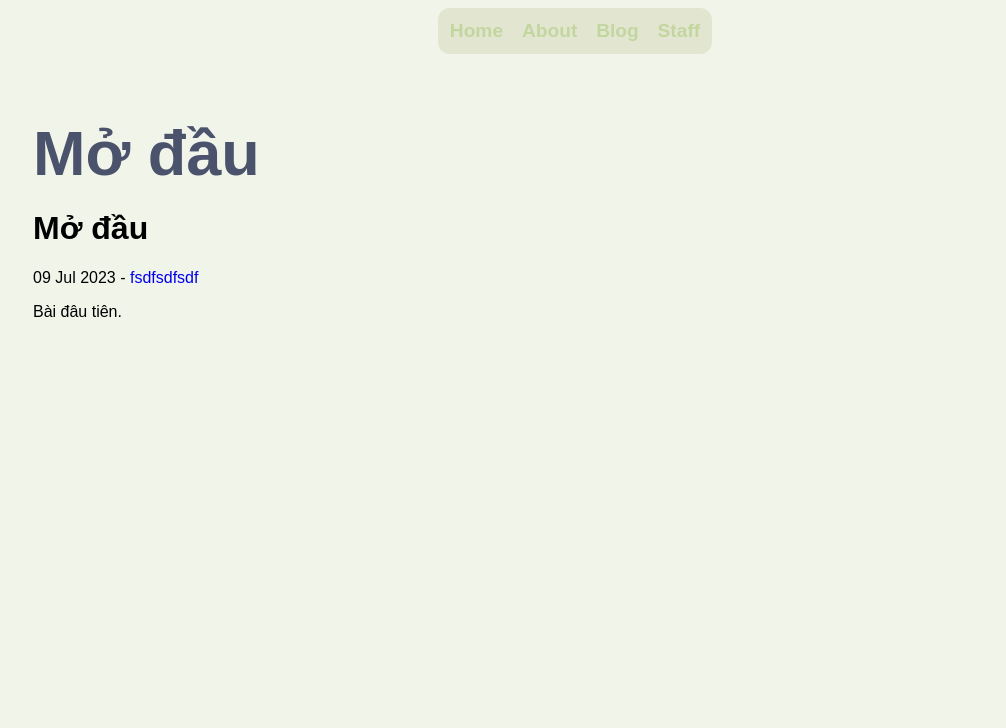
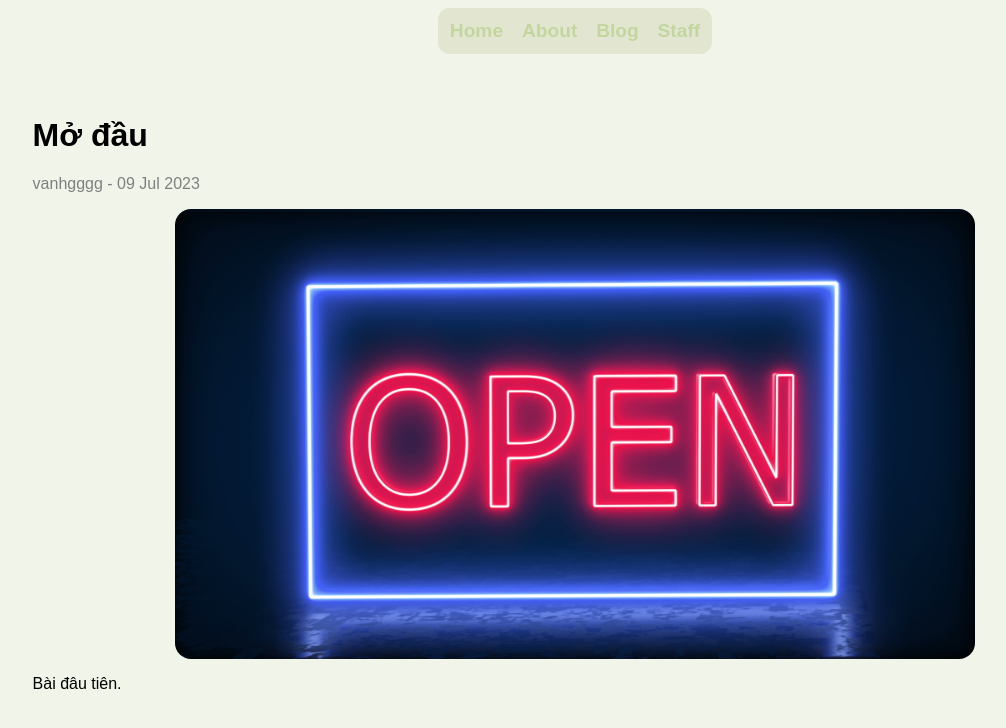
Before and after one commit to VanhGer/vanhger.github.io, a Jekyll site: the page built from _posts/2023-07-09-modau.md, in a window 1280 px wide. Shown: the top 728 px of the page, without its empty margins (65-1071 px from the left). Built offline with Jekyll 4.4.1, drawn with Linux system fonts in a browser that asks for light colours.

Commit message:
"post UI"

```diff
--- a/_layouts/post.html
+++ b/_layouts/post.html
@@ -1,15 +1,28 @@
----
-layout: default
----
-<h1>{{ page.title }}</h1>
-<p>
-    {{ page.date | date_to_string }}
-
-    {% assign author = site.authors | where: 'short_name', page.author | first %}
-    {% if author %}
-        - <a href="{{ author.url }}">{{ author.name }}</a>
-    {% endif %}
-
-</p>
-
-{{ content }}
+<!doctype html>
+<html>
+  <head>
+    <meta charset="utf-8">
+    <title>Hiimvanhg</title>
+    <link rel="icon" type="image/x-icon" href="/assets/images/favicon.ico">
+    <link rel="stylesheet" href="/assets/css/styles.css">
+    <link rel="stylesheet" href="/assets/css/post.css">
+    {% feed_meta %}
+    {% seo %}
+  </head>
+  <body>
+    {% include header.html %}
+    <div class = "default_content">
+        <h1 class = "post_title">{{ page.title }}</h1>
+        <p class = "post_detail">
+            {{ page.author}} - {{ page.date | date_to_string }}
+        </p>
+        <div class = "img_container">
+            <img src = {{page.img_title}} class = "post_img">
+        </div>
+        {{content}}
+    </div>
+  </body>
+  <footer>
+    {% include footer.html %}
+  </footer>
+</html>
--- a/_posts/2023-07-09-modau.md
+++ b/_posts/2023-07-09-modau.md
@@ -1,5 +1,5 @@
 ---
-author: vanhg
+author: vanhgggg
 title: Mở đầu
 img_title: /assets/images/post/post1.jpg
 permalink: /blog/2023/07/09/modau
--- a/assets/css/home.css
+++ b/assets/css/home.css
@@ -1,5 +1,6 @@
 .home_content {
     margin-left: var(--left-margin);
+    margin-right: var(--right-margin);
 }
 
 .home_img {
@@ -15,7 +16,7 @@
 .home_heading {
     font-family: 'Trebuchet MS', 'Lucida Sans Unicode', 'Lucida Grande', 'Lucida Sans', Arial, sans-serif;
     font-weight: bold;
-    color: rgb(240, 188, 119);
+    color: var(--home-header-color);
 }
 
 .home_description {
--- /dev/null
+++ b/assets/css/post.css
@@ -0,0 +1,20 @@
+.post_title {
+    margin-top: 7vh;
+}
+
+.post_detail {
+    color: var(--post-excerpt-color);
+}
+
+.post_img {
+    height: 50vh;
+    width: inherit;
+    border-radius: 1rem;
+    align-items: center;
+    justify-content: center;
+}
+
+.img_container {
+    display: flex;
+    justify-content: center;
+}
--- a/assets/css/styles.css
+++ b/assets/css/styles.css
@@ -4,8 +4,12 @@
     --current_tab_color: rgb(199, 156, 91);
     --header_color:rgb(226, 230, 208);
     --current_tab_bg: rgba(239, 243, 231, 0.911);
-    --left-margin: 10vh;
-    --right-margin: 10vh;
+    --left-margin: 7vw;
+    --right-margin: 7vw;
+    --page-title: rgb(126, 128, 128);
+    --post-item-color:rgb(228, 230, 221);
+    --home-header-color: rgb(240, 188, 119);
+    --post-excerpt-color: rgb(126, 128, 128);
 }
 
 body {
@@ -24,6 +28,10 @@ a {
     font-weight: bold;
     border-radius: 0.375rem;
     padding: 3px;
+}
+
+.tab_btn:hover {
+    filter: brightness(80%);
 }
 
 .current_tab {
@@ -52,7 +60,7 @@ a {
 }
 
 .page_title {
-    color: rgb(74, 83, 107);
+    color: var(--home-header-color);
     font-size: 7vh;
     font-weight: bold;
     margin-bottom: auto;
@@ -60,18 +68,19 @@ a {
 .all_post {
     display:flex;
     flex-direction: column;
-    gap: 2vh;
+    gap: 3vh;
 
 }
 .post_item {
     display: flex;
-    background-color: var(--header_color);
+    background-color: var(--post-item-color);
     width: 100%;
     border-radius: 1rem;
 }
 .img_title {
     width: 20vw;
     height: inherit;
+    border-radius: 1rem;
 }
 
 .post_summary {
@@ -88,5 +97,14 @@ a {
 }
 
 .post_excerpt{
-    color: rgb(126, 128, 128);
+    color: var(--post-excerpt-color);
 }
+
+.about_text{
+    color: var(--home-header-color);
+}
+
+.ask {
+    display: flex;
+    gap: 2vw;
+}
```
Also changed, not shown: about.html (+16 -3 lines), assets/images/loading.gif (added), assets/images/loading2.gif (added), 12 other files.
